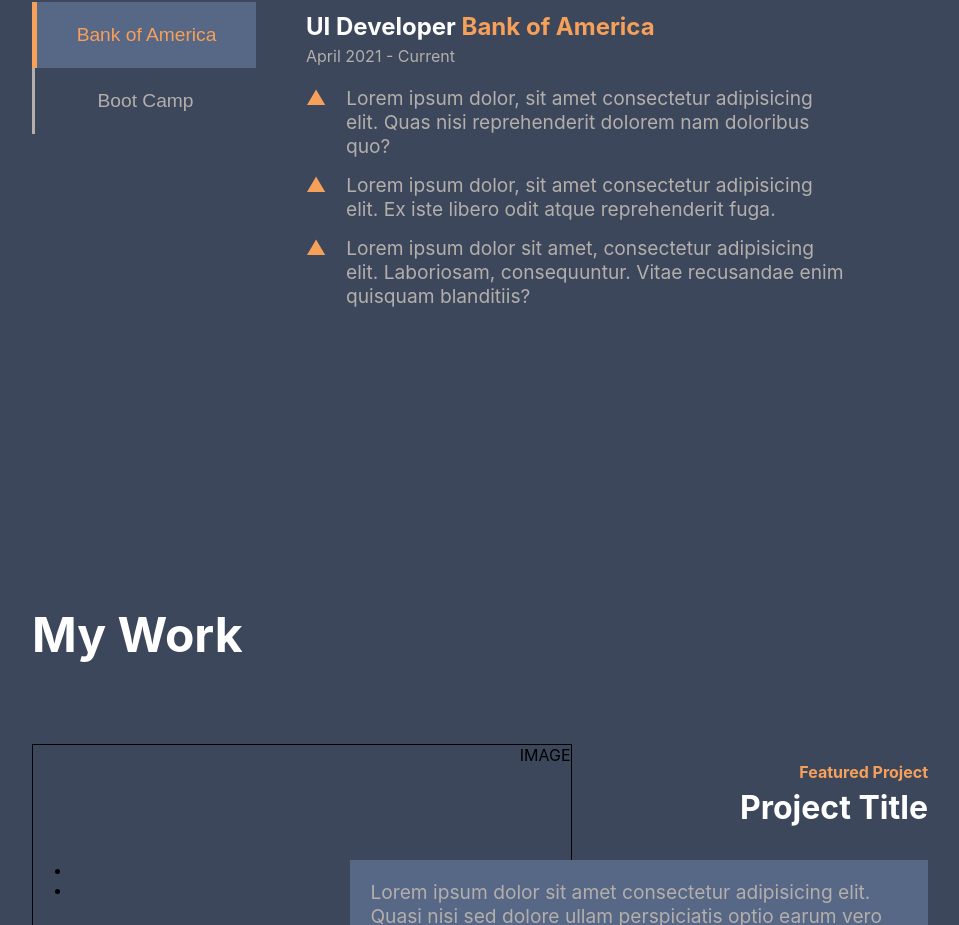
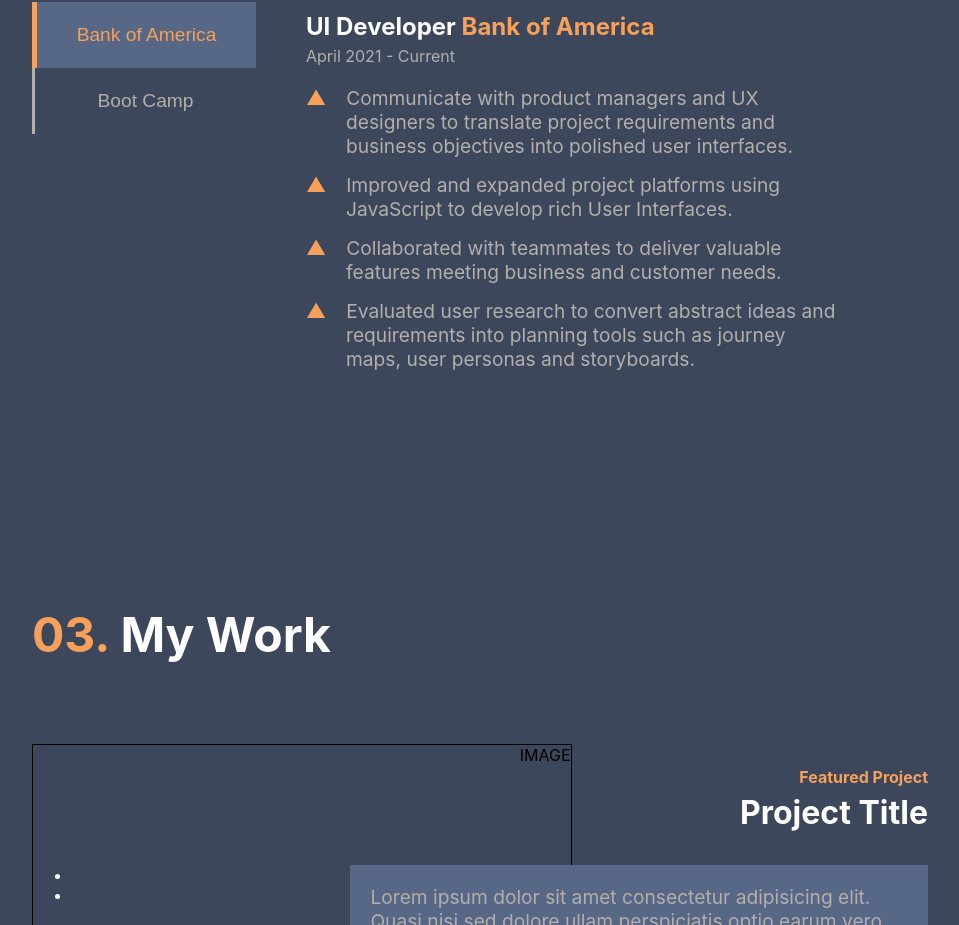
Before and after one commit to mdc-dev/react-portfolio, a React (Create React App) app: page / in a window 1280 px wide. Shown: the part 1875-2800 px from the top of the page, without its empty margins (160-1119 px from the left). Built offline with nearby package versions, Linux system fonts and the light colour scheme.

Commit message:
added in job description to the work experience

```diff
--- a/src/App.js
+++ b/src/App.js
@@ -7,6 +7,7 @@ import PageThree from './components/third-page/third-page';
 import PageFour from './components/fourth-page/fourth-page';
 import LastPage from './components/last-page/last-page';
 import './App.css';
+import './App.scss';
 
 function App() {
 
--- /dev/null
+++ b/src/App.scss
@@ -0,0 +1,15 @@
+$orange: #f7a059;
+
+
+.App {
+    counter-set: section-counter;
+
+    section {
+        h3:before {
+            content: counter(section-counter, decimal-leading-zero) '.';
+            counter-increment: section-counter;
+            margin-right: 10px;
+            color: $orange;
+        }
+    }
+}
--- a/src/components/last-page/last-page.js
+++ b/src/components/last-page/last-page.js
@@ -5,10 +5,17 @@ function LastPage() {
     return (
         <section className="last-page" id="contact">
             <div className="contact">
-                <h2>Lets Get In Touch</h2>
+                <h3>Lets Get In Touch</h3>
                 <div className="message">
-                    <p>Lorem, ipsum dolor sit amet consectetur adipisicing elit. Minima eius laboriosam architecto sequi impedit, minus quasi necessitatibus provident hic, recusandae dicta tempora, non eos maxime magni quidem delectus quas ad reiciendis. Odit esse facilis eum.</p>
-                    <button className="email-button">Let's Talk</button>
+                    <div className="left">
+                        <form action="submit" className='contact-form'>
+
+                        </form>
+                    </div>
+                    <div className="right">
+                    <p>Lorem ipsum, dolor sit amet consectetur adipisicing elit. Repellendus consequatur laborum omnis, nemo reprehenderit aliquam!</p>
+                    </div>
+
                 </div>
             </div>
         </section>
--- a/src/components/last-page/last-page.scss
+++ b/src/components/last-page/last-page.scss
@@ -1,19 +1,39 @@
+$dark-text: #b4afab;
+$orange: #f7a059;
+
 .last-page {
     height: 100vh;
     width: 100vw;
 
     .contact {
         position: relative;
-        top: 25vh;
+        top: 10vh;
         width: 70vw;
         margin: auto;
+        text-align: left;
 
-        h2 {
+
+        .left {
+            width: 47%;
+            border-right: 1px solid $dark-text;
+            margin-left: 20px;
+            height: 65vh;
+            float: left;
+        }
+
+        .right {
+            width: 47%;
+            float: right;
+        }
+
+        h3 {
             font-size: 3em;
+            color: white;
         }
 
         p {
             font-size: 1.5em;
+            color: $dark-text;
         }
     }
 }
--- a/src/components/main/main.js
+++ b/src/components/main/main.js
@@ -9,7 +9,7 @@ function MainContent() {
                     <p className="hello">Hi my name is</p>
                     <h1 className="name">Matthew Courtney</h1>
                     <h2 className="job">Im a Front End Developer</h2>
-                    <p className="biography">Lorem ipsum dolor, sit amet consectetur adipisicing elit. Dolorum voluptates excepturi animi eveniet sit quaerat iusto laboriosam sed cumque magnam. Sunt aut aliquam rerum quibusdam, eaque quas possimus soluta omnis.</p>
+                    <p className="biography">I'm a Charlotte based UI Developer with a strong passion for building clean responsive webpages. I have extensive knowledge of front-end based technologies such as JavaScript, HTML, CSS, React, and Vue. I am currently working with Bank of America. Ask me how I can help you see your project come to life. </p>
                 </div>
             </div>
 
--- a/src/components/nav-bar/nav.scss
+++ b/src/components/nav-bar/nav.scss
@@ -12,6 +12,8 @@ $orange: #f7a059;
         font-weight: bolder;
     }
 
+    counter-set: nav-counter;
+
     ul, .hamburger{
         float: right;
         display: flex;
@@ -21,6 +23,7 @@ $orange: #f7a059;
 
         li {
             margin: 0 15px;
+            font-weight: bold;
             color: $dark-text;
 
             a {
@@ -30,6 +33,13 @@ $orange: #f7a059;
         }
 
         li:hover {
+            color: $orange;
+        }
+
+        li:before {
+            content: counter(nav-counter, decimal-leading-zero) '.';
+            counter-increment: nav-counter;
+            margin-right: 4px;
             color: $orange;
         }
     }
--- a/src/components/project-card/project-card.js
+++ b/src/components/project-card/project-card.js
@@ -5,8 +5,8 @@ const ProjectCard = () => {
     return (
         <div className="card-cont">
             <div className="title-cont">
-                <h3>Featured Project</h3>
-                <h4>Project Title</h4>
+                <h4>Featured Project</h4>
+                <h5>Project Title</h5>
             </div>
             <div className="project-image">IMAGE</div>
             <div className="project-desc">Lorem ipsum dolor sit amet consectetur adipisicing elit. Quasi nisi sed dolore ullam perspiciatis optio earum vero non aspernatur alias consequatur, nam accusamus consectetur doloribus culpa, vitae pariatur odit maxime!</div>
@@ -20,7 +20,7 @@ const ProjectCard = () => {
             </div>
             <div className="project-links">
                 <ul>
-                    <li><i class="fa-brands fa-github"></i></li>
+                    <li><i className="fa-brands fa-github"></i></li>
                     <li></li>
                 </ul>
             </div>
--- a/src/components/project-card/project-card.scss
+++ b/src/components/project-card/project-card.scss
@@ -13,12 +13,12 @@ $div-back: #576786;
         line-height: 5px;
         padding-top: 10px;
 
-        h3 {
+        h4 {
             font-size: 1em;
             color: $orange;
         }
 
-        h4 {
+        h5 {
             font-size: 2em;
             margin: 30px 0 50px;
             color: white;
@@ -64,4 +64,8 @@ $div-back: #576786;
             color: $dark-text;
         }
     }
+
+    .project-links li {
+        color: white;
+    }
 }
--- a/src/components/reverse-project-card/reverse-card.js
+++ b/src/components/reverse-project-card/reverse-card.js
@@ -5,8 +5,8 @@ const ReverseProjectCard = () => {
     return (
         <div className="reverse-card-cont">
             <div className="reverse-title-cont">
-                <h3>Featured Project</h3>
-                <h4>Project Title</h4>
+                <h4>Featured Project</h4>
+                <h5>Project Title</h5>
             </div>
             <div className="reverse-project-image">IMAGE</div>
             <div className="reverse-project-desc">Lorem ipsum dolor sit amet consectetur adipisicing elit. Quasi nisi sed dolore ullam perspiciatis optio earum vero non aspernatur alias consequatur, nam accusamus consectetur doloribus culpa, vitae pariatur odit maxime!</div>
--- a/src/components/reverse-project-card/reverse-card.scss
+++ b/src/components/reverse-project-card/reverse-card.scss
@@ -14,12 +14,12 @@ $div-back: #576786;
         line-height: 5px;
         padding-top: 10px;
 
-        h3 {
+        h4 {
             font-size: 1em;
             color: $orange;
         }
 
-        h4 {
+        h5 {
             font-size: 2em;
             margin: 30px 0 50px;
             color: white;
--- a/src/components/third-page/third-page.js
+++ b/src/components/third-page/third-page.js
@@ -34,18 +34,21 @@ function PageThree() {
                    <h4 className='job-title'>UI Developer <span className='hilight'>Bank of America</span></h4>
                    <p className="dates">April 2021 - Current</p>
                    <ul className="bullets">
-                       <li>Lorem ipsum dolor, sit amet consectetur adipisicing elit. Quas nisi reprehenderit dolorem nam doloribus quo?</li>
-                       <li>Lorem ipsum dolor, sit amet consectetur adipisicing elit. Ex iste libero odit atque reprehenderit fuga.</li>
-                       <li>Lorem ipsum dolor sit amet, consectetur adipisicing elit. Laboriosam, consequuntur. Vitae recusandae enim quisquam blanditiis?</li>
+                       <li>Communicate with product managers and UX designers to translate project requirements and business objectives into polished user interfaces.</li>
+                       <li>Improved and expanded project platforms using JavaScript to develop rich User Interfaces.</li>
+                       <li>Collaborated with teammates to deliver valuable features meeting business and customer needs.</li>
+                       <li>Evaluated user research to convert abstract ideas and requirements into planning tools such as journey maps, user personas and storyboards.</li>
                    </ul>
                </div>
                <div className="tab-content" id="boot">
                <h4 className='job-title'>Student <span className='hilight'>UNCC Bootcamp</span></h4>
                    <p className="dates">June 2020 - October 2020</p>
                    <ul className="bullets">
-                       <li>Lorem ipsum dolor, sit amet consectetur adipisicing elit. Quas nisi reprehenderit dolorem nam doloribus quo?</li>
-                       <li>Lorem ipsum dolor, sit amet consectetur adipisicing elit. Ex iste libero odit atque reprehenderit fuga.</li>
-                       <li>Lorem ipsum dolor sit amet, consectetur adipisicing elit. Laboriosam, consequuntur. Vitae recusandae enim quisquam blanditiis?</li>
+                       <li>Followed bootcamp policies, regulations and schedules.</li>
+                       <li>Developed basic skills in multiple front end and back end based technologies.</li>
+                       <li>Led multiple group based projects throughout the bootcamp.</li>
+                       <li>Worked in team environment to maintain high levels of productivity.</li>
+                       <li>Maintained an A average and continued to code every day after the camp.</li>
                    </ul>
                </div>
            </div>
```
